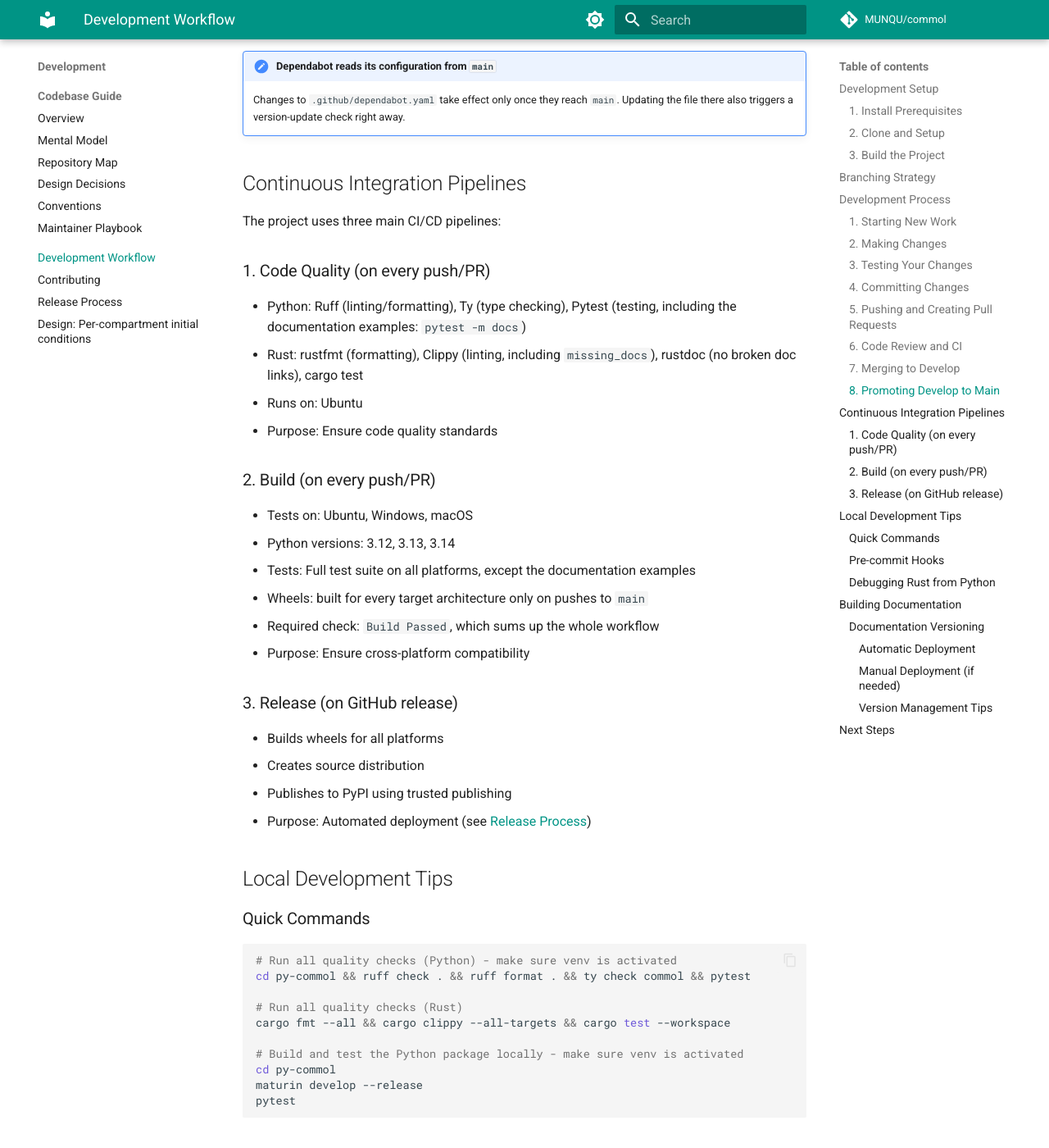
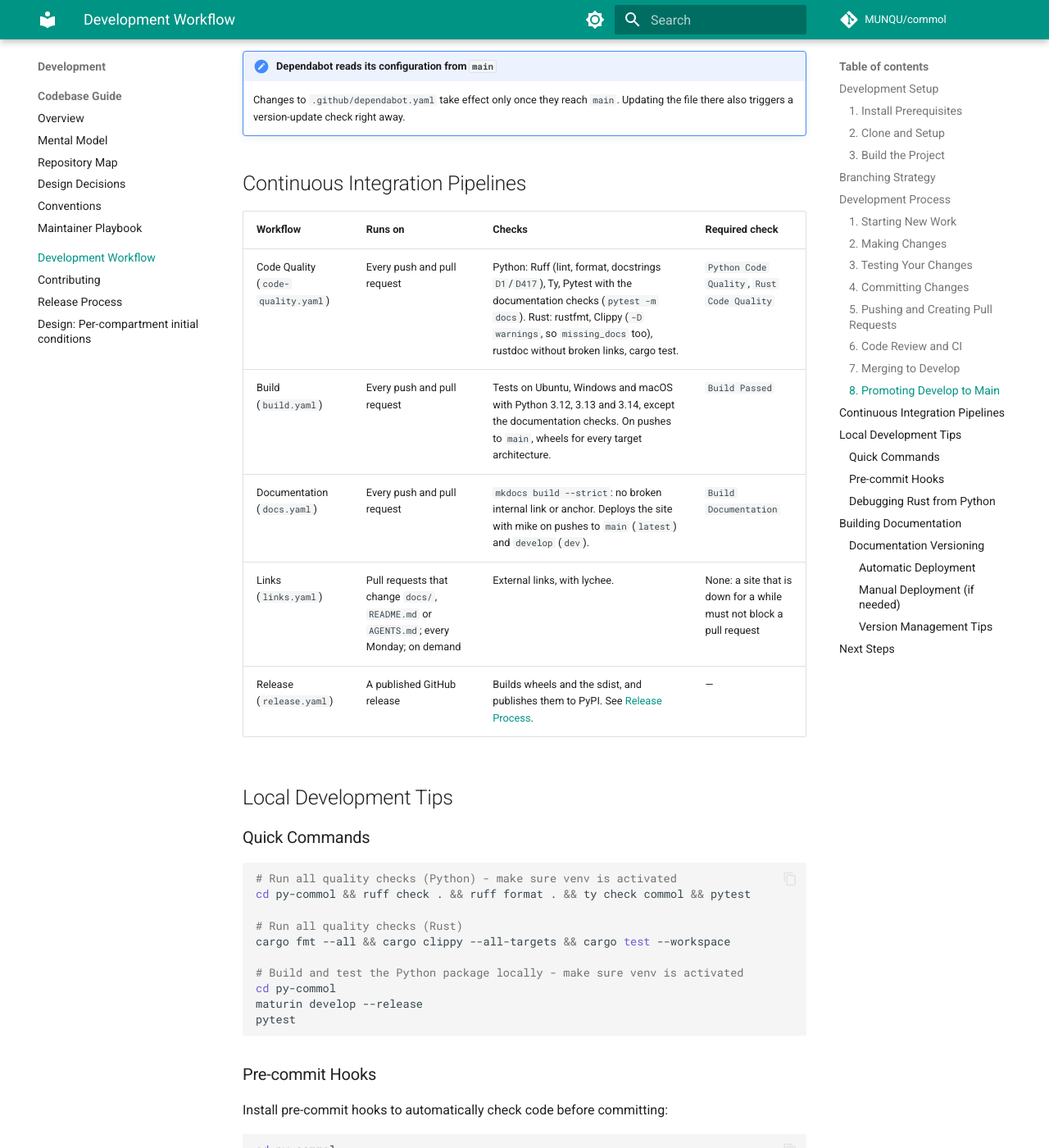
Before and after one commit to MUNQU/commol, an MkDocs documentation site: the page built from docs/development/workflow.md, in a window 1280 px wide and 1400 px high, scrolled down 4873 px. Shown: the whole window at 82% size. Built offline with MkDocs 1.6.1 and Material for MkDocs 9.7.7, drawn with Linux system fonts in a browser that asks for light colours; comment, search, counter and statistics services are not loaded; the version menu is left out.

Commit message:
ci(links): check external documentation links

```diff
--- a/docs/development/workflow.md
+++ b/docs/development/workflow.md
@@ -212,31 +212,13 @@ already tests the result of merging it into `main`.
 
 ## Continuous Integration Pipelines
 
-The project uses three main CI/CD pipelines:
-
-### 1. Code Quality (on every push/PR)
-
-- Python: Ruff (linting/formatting), Ty (type checking), Pytest (testing,
-  including the documentation examples: `pytest -m docs`)
-- Rust: rustfmt (formatting), Clippy (linting, including `missing_docs`), rustdoc (no broken doc links), cargo test
-- Runs on: Ubuntu
-- Purpose: Ensure code quality standards
-
-### 2. Build (on every push/PR)
-
-- Tests on: Ubuntu, Windows, macOS
-- Python versions: 3.12, 3.13, 3.14
-- Tests: Full test suite on all platforms, except the documentation examples
-- Wheels: built for every target architecture only on pushes to `main`
-- Required check: `Build Passed`, which sums up the whole workflow
-- Purpose: Ensure cross-platform compatibility
-
-### 3. Release (on GitHub release)
-
-- Builds wheels for all platforms
-- Creates source distribution
-- Publishes to PyPI using trusted publishing
-- Purpose: Automated deployment (see [Release Process](release.md))
+| Workflow | Runs on | Checks | Required check |
+|---|---|---|---|
+| Code Quality (`code-quality.yaml`) | Every push and pull request | Python: Ruff (lint, format, docstrings `D1`/`D417`), Ty, Pytest with the documentation checks (`pytest -m docs`). Rust: rustfmt, Clippy (`-D warnings`, so `missing_docs` too), rustdoc without broken links, cargo test. | `Python Code Quality`, `Rust Code Quality` |
+| Build (`build.yaml`) | Every push and pull request | Tests on Ubuntu, Windows and macOS with Python 3.12, 3.13 and 3.14, except the documentation checks. On pushes to `main`, wheels for every target architecture. | `Build Passed` |
+| Documentation (`docs.yaml`) | Every push and pull request | `mkdocs build --strict`: no broken internal link or anchor. Deploys the site with mike on pushes to `main` (`latest`) and `develop` (`dev`). | `Build Documentation` |
+| Links (`links.yaml`) | Pull requests that change `docs/`, `README.md` or `AGENTS.md`; every Monday; on demand | External links, with lychee. | None: a site that is down for a while must not block a pull request |
+| Release (`release.yaml`) | A published GitHub release | Builds wheels and the sdist, and publishes them to PyPI. See [Release Process](release.md). | — |
 
 ## Local Development Tips
 
```
Also changed, not shown: docs/codebase/conventions.md (+2 -1 lines), docs/development/contributing.md (+2 -3 lines), odd/tasks/documentation-overhaul.md (+13 -1 lines), 1 other file.
